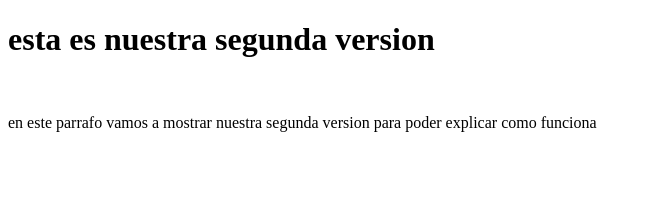
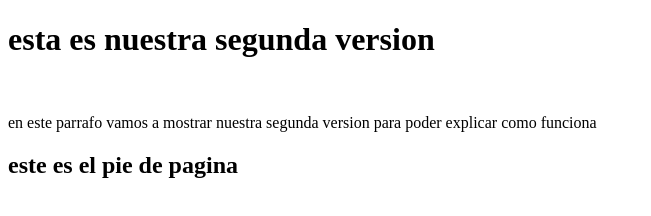
Before and after one commit to LadyCastiblanco/git_tarea_versiones, a plain HTML site: page index.html in a window 1280 px wide. Shown: the whole page, without its empty margins (0-651 px from the left). Drawn offline with Linux system fonts and the light colour scheme.

Commit message:
version 5 tarea

```diff
--- a/index.html
+++ b/index.html
@@ -5,10 +5,15 @@
     <meta http-equiv="X-UA-Compatible" content="IE=edge">
     <meta name="viewport" content="width=device-width, initial-scale=1.0">
     <title>Document</title>
+
 </head>
 <body>
     <h1>esta es nuestra segunda version</h1>
     <br>
     <p>en este parrafo vamos a mostrar nuestra segunda version para poder explicar como funciona</p>
+
+    <footer>
+        <h2>este es el pie de pagina</h2>
+    </footer>
 </body>
 </html>
```
